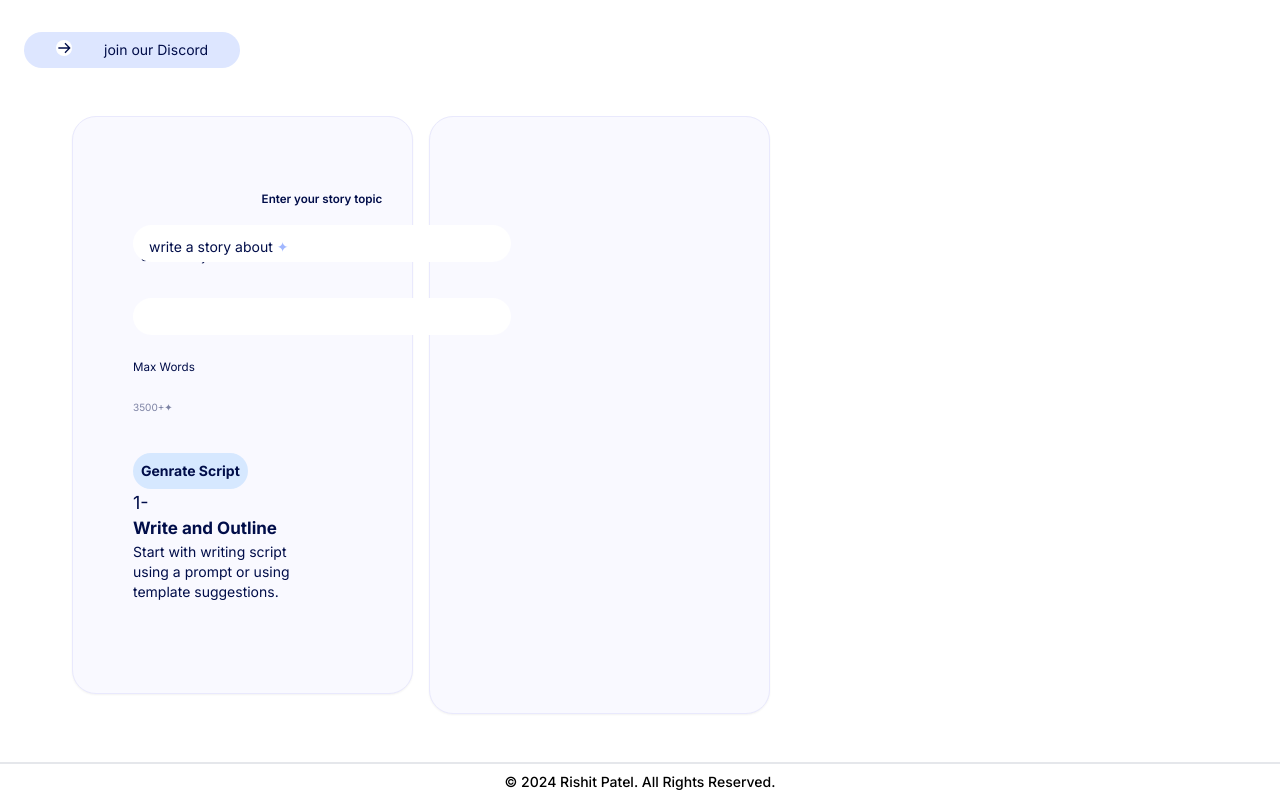
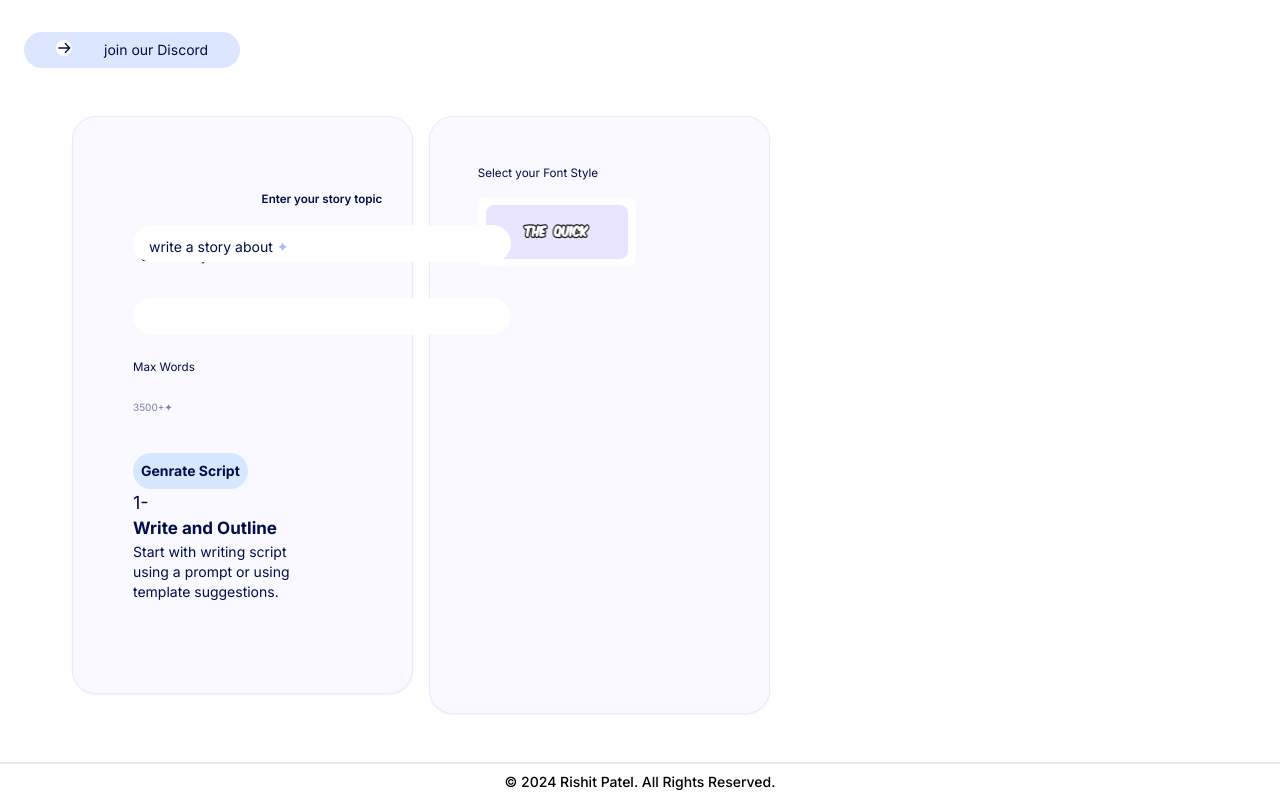
Before and after one commit to masterajima/crayo.ai, a Next.js app: page / in a window 1280 px wide. Shown: the part 965-1765 px from the top of the page. Built offline with nearby package versions, Linux system fonts and the light colour scheme.

Commit message:
add image and its postion

```diff
--- a/src/components/ui/home/features.js
+++ b/src/components/ui/home/features.js
@@ -5,6 +5,7 @@ import StoryTopicInput from '@/components/story-topic';
 import StoryTone from '@/components/story-tone';
 import MaxWordAInput from '@/components/max-word';
 import GenrateScript from '@/components/genrate-script';
+import Image from 'next/image';
 
 const FeaturesPage = () => {
   const storyTopics = ['Clockwork Detective', 'Garden of Whispers', 'Mystory Manor'];
@@ -48,7 +49,22 @@ const FeaturesPage = () => {
       </CardComponent>
       <CardComponent className='md:w-[30%]'>
         <div className='flex flex-col items-start justify-start h-[500px]'>
-          <p className=''></p>
+          <p className='text-[#000d49] text-[11.64px] '>Select your Font Style</p>
+          <div className='border-[#e8e8fd] bg-white flex flex-col items-start justify-start gap-[10px] p-2 rounded-lg mt-4'>
+            <div className='flex items-center justify-centr h-[52px] gap-[7px] border-[#e8e8fd]'>
+              <div className='flex items-center justify-center bg-[#e9e4ff] p-2 gap-2 rounded-lg border-[#e8e8fd]'>
+                <div className='w-[126px] relative flex'>
+                  <Image
+                    src='/assets/images/quick.avif'
+                    alt=''
+                    width={126}
+                    height={126}
+                    className='object-fill object-center'
+                  />
+                </div>
+              </div>
+            </div>
+          </div>
         </div>
       </CardComponent>
     </div>
```
Also changed, not shown: public/assets/images/quick.avif (added).
